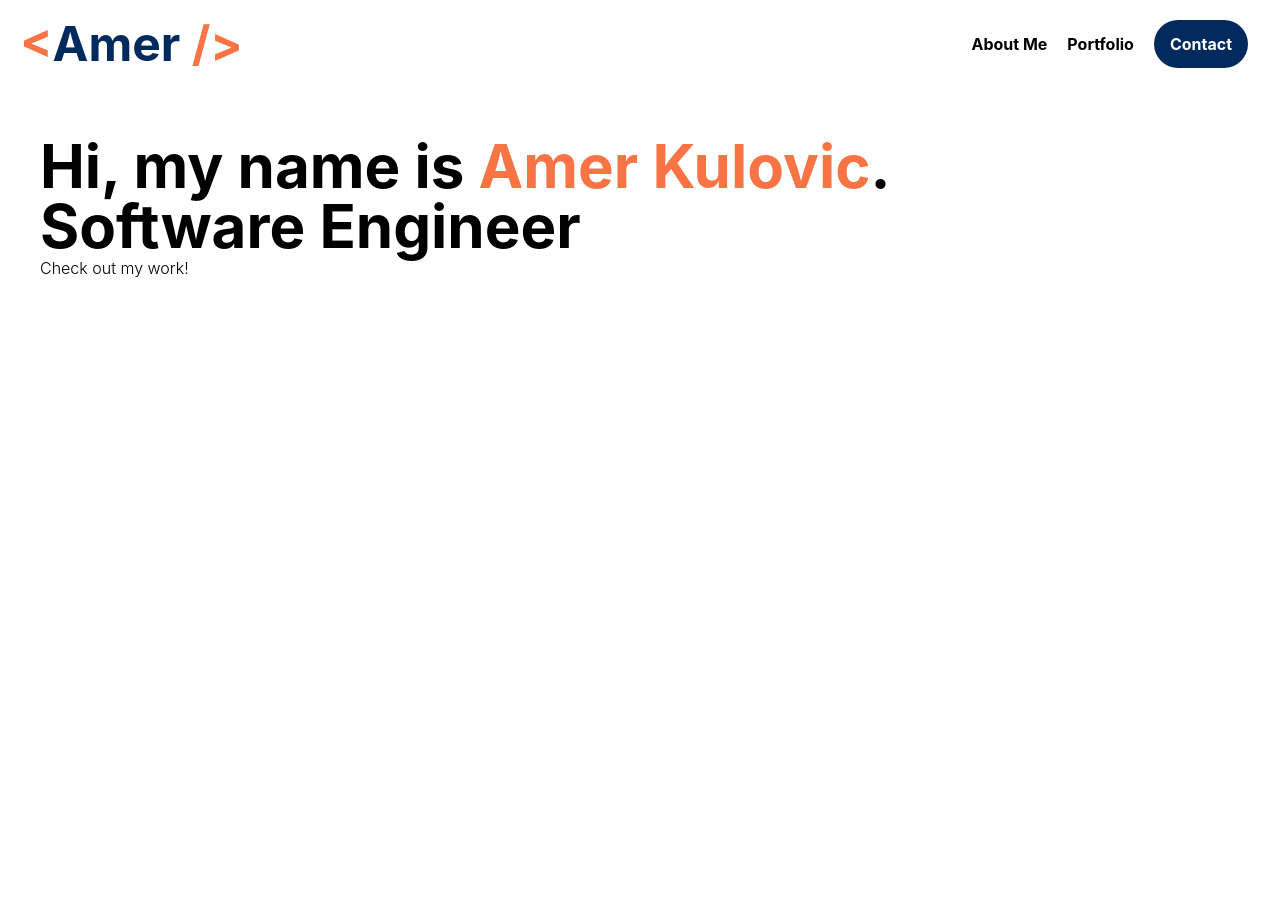
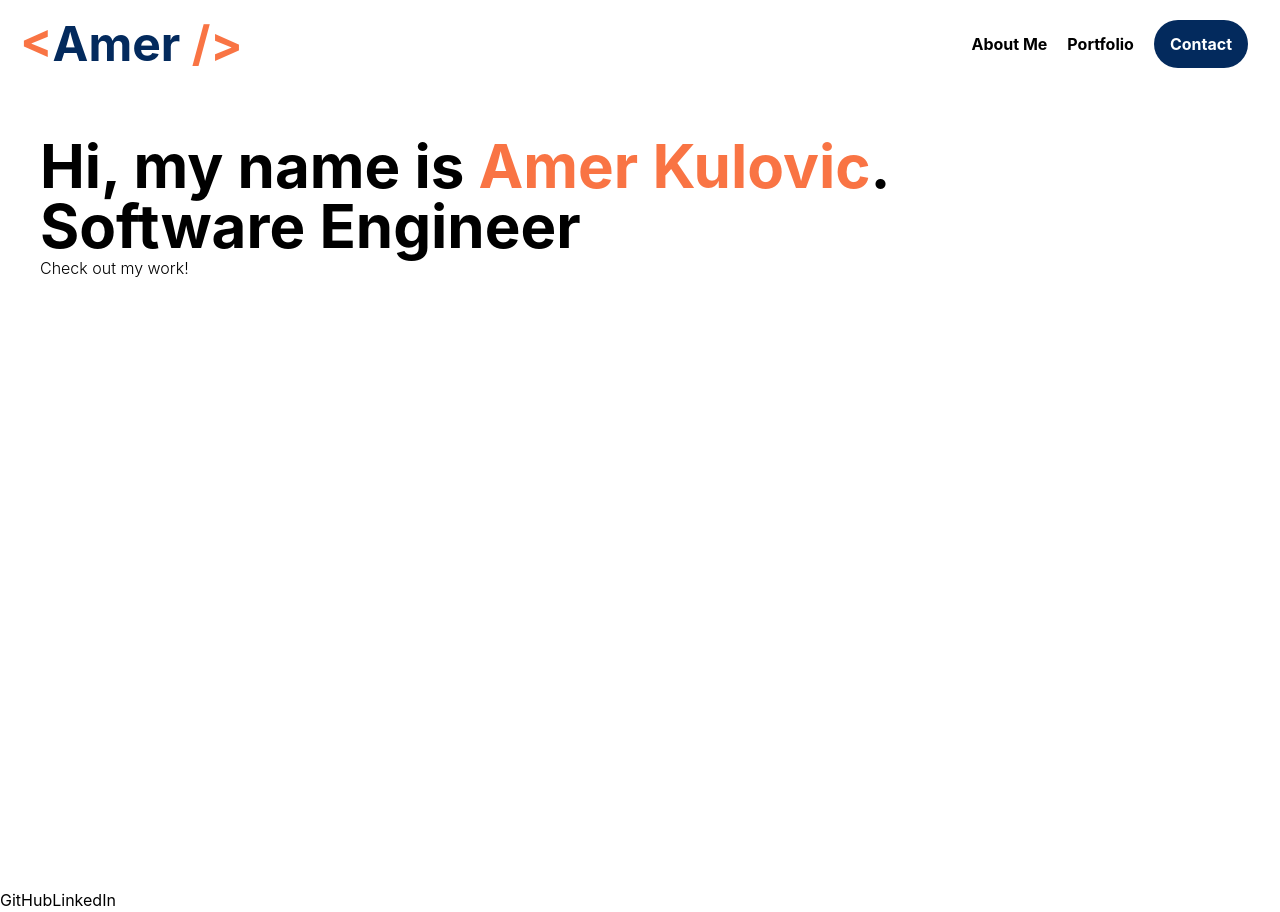
Before and after one commit to amerkulovic/React-Portfolio, a React (Create React App) app: page / in a window 1280 px wide. Before the commit the page ends 888 px from the top, so only its background shows below. Built offline with nearby package versions, Linux system fonts and the light colour scheme.

Commit message:
created Footer component

```diff
--- a/src/App.js
+++ b/src/App.js
@@ -1,5 +1,6 @@
 import Header from "./Header";
 import Body from "./Body";
+import Footer from "./Footer";
 import "./App.css";
 
 function App() {
@@ -7,6 +8,7 @@ function App() {
     <div>
       <Header />
       <Body />
+      <Footer />
     </div>
   );
 }
--- /dev/null
+++ b/src/Footer.js
@@ -0,0 +1,11 @@
+import React from "react";
+
+const Footer = () => {
+    return (
+        <footer>
+            <a>GitHub</a>
+            <a>LinkedIn</a>
+        </footer>
+    )
+};
+export default Footer;
```
